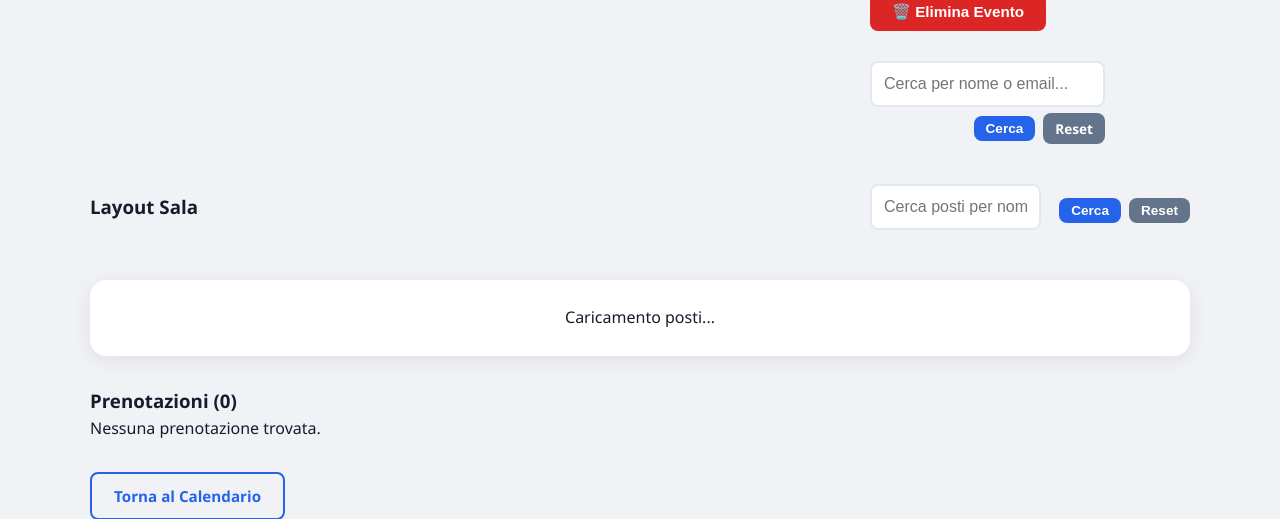
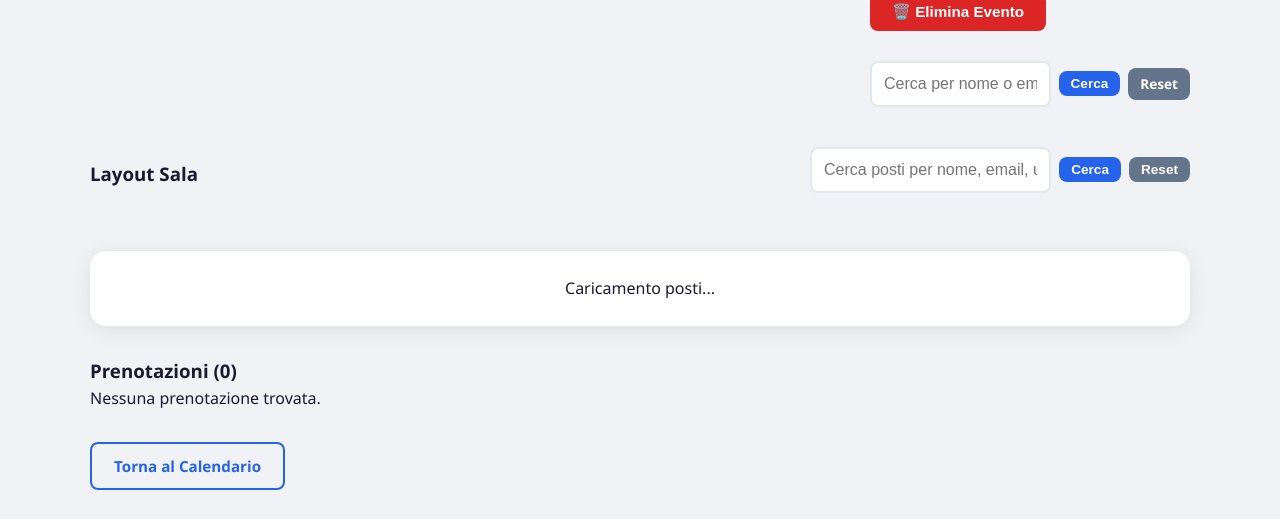
Before and after one commit to lucfio68/event_booking_app, a Python web app: template templates/admin_view.html in a window 1280 px wide. Shown: the part 156-675 px from the top of the page. Run offline with Jinja, Linux system fonts and the light colour scheme; the template is opened without the code that fills it, so the values that code supplies are empty.

Commit message:
v1.8.0 Apertura Fase B - Step.4-b

```diff
--- a/templates/admin_view.html
+++ b/templates/admin_view.html
@@ -4,10 +4,8 @@
 <style>
     /* Ricerca compatta: a schermo intero su mobile, allineata a destra su desktop */
     .search-box-compact { width: 100%; }
-    .search-box-compact .search-buttons-row { display: flex; gap: 8px; margin-top: 6px; justify-content: flex-start; align-items: center; }
     @media (min-width: 769px) {
-        .search-box-compact { max-width: 320px; margin-left: auto; }
-        .search-box-compact .search-buttons-row { justify-content: flex-end; }
+        .search-box-compact { max-width: 380px; margin-left: auto; }
         .evento-header-row { align-items: flex-start !important; }
         .evento-header-actions { align-items: flex-end !important; }
     }
@@ -47,13 +45,11 @@
                     🗑️ Elimina Evento
                 </button>
             </div>
-            <div class="search-box search-box-compact">
-                <form method="GET" action="{{ url_for('admin_event_view', event_id=evento.id) }}">
-                    <input type="text" name="search" value="{{ search }}" placeholder="Cerca per nome o email..." class="form-control">
-                    <div class="search-buttons-row">
-                        <button type="submit" class="btn btn-primary btn-sm">Cerca</button>
-                        <a href="{{ url_for('admin_event_view', event_id=evento.id) }}" class="btn btn-secondary btn-sm">Reset</a>
-                    </div>
+            <div class="search-box search-box-compact" style="display:flex; align-items:center; flex-wrap:wrap; gap:8px;">
+                <form method="GET" action="{{ url_for('admin_event_view', event_id=evento.id) }}" style="display:flex; align-items:center; flex-wrap:wrap; gap:8px; width:100%;">
+                    <input type="text" name="search" value="{{ search }}" placeholder="Cerca per nome o email..." class="form-control" style="flex:1; min-width:160px;">
+                    <button type="submit" class="btn btn-primary btn-sm">Cerca</button>
+                    <a href="{{ url_for('admin_event_view', event_id=evento.id) }}" class="btn btn-secondary btn-sm">Reset</a>
                 </form>
             </div>
         </div>
@@ -62,13 +58,11 @@
     <div class="seats-layout-admin">
         <div style="display:flex; justify-content:space-between; align-items:center; flex-wrap:wrap; gap:15px; margin-bottom:10px;">
             <h3 style="margin:0;">Layout Sala</h3>
-            <div class="search-box search-box-compact">
-                <input type="text" id="seatSearchInput" placeholder="Cerca posti per nome, email, username..." class="form-control">
-                <div class="search-buttons-row">
-                    <span id="seatSearchResults" style="color:#666; font-size:0.85em; margin-right:auto;"></span>
-                    <button onclick="searchSeats()" class="btn btn-primary btn-sm">Cerca</button>
-                    <button onclick="clearSeatSearch()" class="btn btn-secondary btn-sm">Reset</button>
-                </div>
+            <div class="search-box search-box-compact" style="display:flex; align-items:center; flex-wrap:wrap; gap:8px;">
+                <input type="text" id="seatSearchInput" placeholder="Cerca posti per nome, email, username..." class="form-control" style="flex:1; min-width:160px;">
+                <button onclick="searchSeats()" class="btn btn-primary btn-sm">Cerca</button>
+                <button onclick="clearSeatSearch()" class="btn btn-secondary btn-sm">Reset</button>
+                <span id="seatSearchResults" style="color:#666; font-size:0.85em; width:100%;"></span>
             </div>
         </div>
         <div id="adminSeatsContainer" class="seats-container">
```
